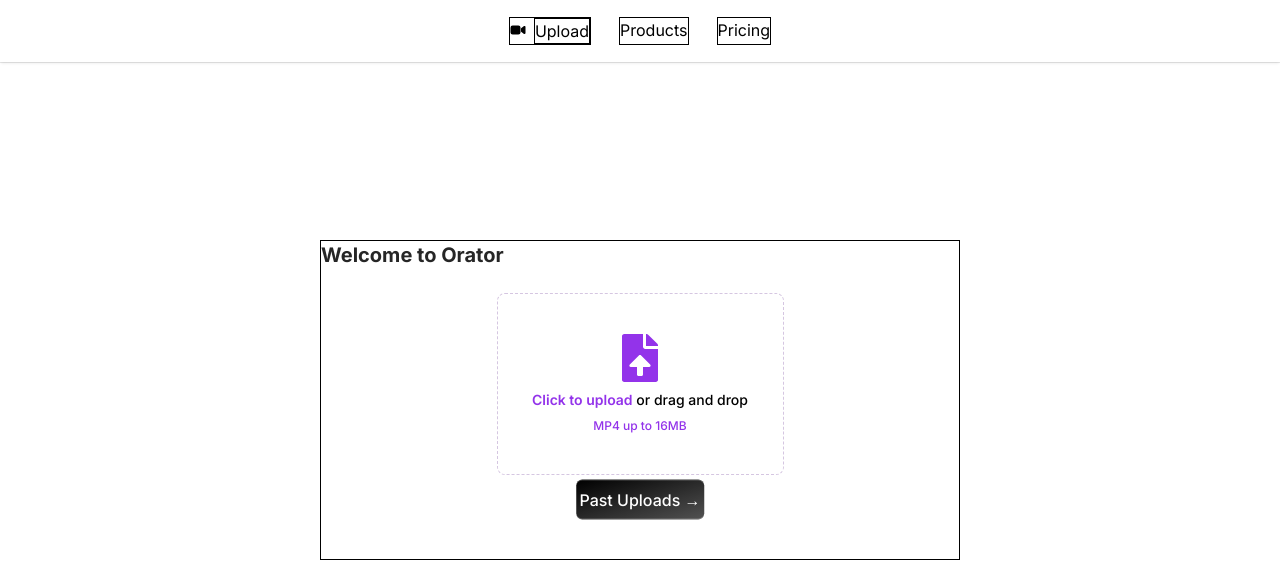
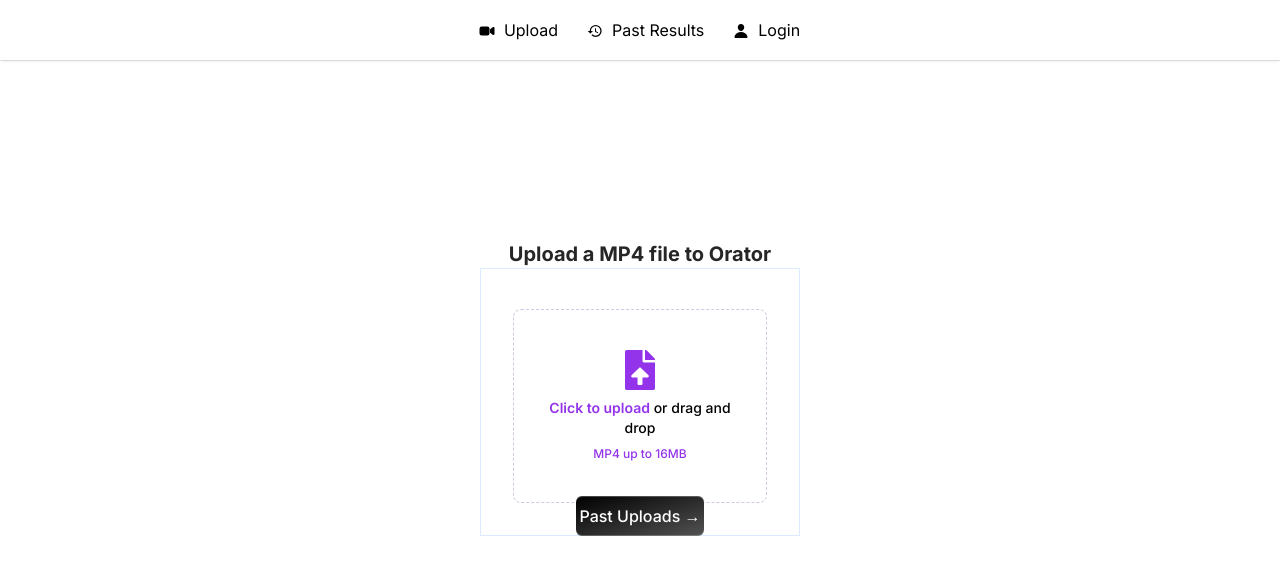
Before and after one commit to ArshiaZr/orator, a Next.js app in the folder client/: page /upload in a window 1280 px wide. Shown: the top 574 px of the page. Built offline with nearby package versions, Linux system fonts and the light colour scheme; what tailwindcss-debug-screens would draw is missing.

Commit message:
finish navbar and upload ui

```diff
--- a/client/package.json
+++ b/client/package.json
@@ -16,6 +16,7 @@
     "@react-three/fiber": "^8.16.3",
     "@tabler/icons-react": "^3.3.0",
     "aos": "^2.3.4",
+    "axios": "^1.6.8",
     "class-variance-authority": "^0.7.0",
     "clsx": "^2.1.1",
     "framer-motion": "^11.1.7",
@@ -30,7 +31,7 @@
     "tailwind-merge": "^2.3.0",
     "tailwindcss-animate": "^1.0.7",
     "three": "^0.163.0",
-    "v0": "^2.2.1"
+    "v0": "^1.1.1"
   },
   "devDependencies": {
     "@tailwindcss/typography": "^0.5.12",
--- a/client/src/app/upload/page.js
+++ b/client/src/app/upload/page.js
@@ -1,6 +1,4 @@
 "use client"
-import { FaFileUpload } from "react-icons/fa";
-import { useState } from "react";
 import Upload from "@/components/upload";
 import { ExportNavbar } from "@/components/navbar";
 import Link from "next/link";
@@ -11,14 +9,15 @@
             <div>
                 <ExportNavbar/>
             </div>
-            <div className="absolute inset-1/2 transform -translate-x-1/2 -translate-y-1/2 w-1/2 h-2/5 justify-center border border-black">
-                <div>
+            <div className="absolute inset-1/2 transform -translate-x-1/2 -translate-y-1/2 w-1/2 h-2/5 justify-center">
+                <div className="flex justify-center">
                     <h2 className="font-bold text-xl text-neutral-800 dark:text-neutral-200">
-                        Welcome to Orator
+                        Upload a MP4 file to Orator
                     </h2>
+                    <p></p>
                 </div>
                 <Upload/>
-                <div className="absolute inset-1/2 transform -translate-x-1/2 translate-y-full w-1/4 h-1/5 md:rounded-md xl:rounded-lg p-4">
+                <div className="absolute inset-1/2 transform -translate-x-1/2 translate-y-20 w-1/4 h-1/5 md:rounded-md xl:rounded-lg p-4">
                     <Link href="/upload/pastuploads" className="bg-gradient-to-br from-black to-neutral-600 w-full text-white rounded-md h-10 font-medium shadow-[0px_1px_0px_0px_#ffffff40_inset,0px_-1px_0px_0px_#ffffff40_inset] dark:shadow-[0px_1px_0px_0px_var(--zinc-800)_inset,0px_-1px_0px_0px_var(--zinc-800)_inset] flex items-center justify-center">
                         Past Uploads &rarr;
                     </Link>
--- a/client/src/components/Homepage.jsx
+++ b/client/src/components/Homepage.jsx
@@ -60,7 +60,7 @@
           }}
           className="group relative flex w-fit items-center gap-1.5 rounded-full bg-gray-950/10 px-4 py-2 text-gray-50 transition-colors hover:bg-gray-950/50"
         >
-          <Link className=" z-40" href={`/`}>Get Started</Link>
+          <Link className=" z-40" href="/dashboard">Get Started</Link>
           <FiArrowRight className="transition-transform group-hover:-rotate-45 group-active:-rotate-12" />
         </motion.button>
       </div>
--- a/client/src/components/navbar.tsx
+++ b/client/src/components/navbar.tsx
@@ -2,7 +2,9 @@
 import React, { useState } from "react";
 import { HoveredLink, Menu, MenuItem, ProductItem } from "./navbarmenu";
 import { cn } from "@/lib/utils";
-import { IoVideocam } from "react-icons/io5";
+import { IoVideocam, IoPerson } from "react-icons/io5";
+import { MdHistory } from "react-icons/md";
+import Link from "next/link";
 
 
 export function ExportNavbar() {
@@ -16,62 +18,69 @@
 function Navbar({ className }: { className?: string }) {
   const [active, setActive] = useState<string | null>(null);
   return (
-    <div
-      className={cn("fixed top-6 inset-x-0 w-screen mx-auto z-50", className)}
-    >
+    <div className={cn("fixed top-6 inset-x-0 w-screen mx-auto z-50", className)} >
       <Menu setActive={setActive}>
-        <div className="flex justify-front content-center space-x-2 border border-black">
-          <div className="flex justify-start relative top-1 ">
-              <IoVideocam />
+
+        {/* Upload */}
+        <Link href="/upload" className="flex justify-front content-center space-x-2">
+          <div className="flex justify-start relative top-1.5 ">
+            <IoVideocam />
           </div>
-          <div className="flex justify-end content-center">
+          <div className="flex justify-end content-center border border-transparent">
             <MenuItem setActive={setActive} active={active} item="Upload">
-              <div className="flex flex-col space-y-4 text-sm">
+              <h4 className="text-xl font-bold mb-1 text-black dark:text-white">
                 <HoveredLink href="/pastuploads">Past Uploads</HoveredLink>
-                <HoveredLink href="/interface-design">Interface Design</HoveredLink>
-                <HoveredLink href="/seo">Search Engine Optimization</HoveredLink>
-                <HoveredLink href="/branding">Branding</HoveredLink>
+              </h4>
+            </MenuItem>
+          </div>
+        </Link>
+
+        {/* Past Results */}
+        <Link href="/pastresults" className="flex justify-front content-center space-x-2">
+          <div className="flex justify-start relative top-1.5 ">
+              <MdHistory />
+          </div>
+          <div className="flex justify-end content-center border border-transparent">
+            <MenuItem setActive={setActive} active={active} item="Past Results">
+              <div className="text-sm grid grid-cols-2 gap-10 p-4">
+                <ProductItem
+                  title="Data Visualization"
+                  href="/visualize"
+                  src=""
+                  description="View your progress and results from previous uploads"
+                />
+                <ProductItem
+                  title="Past Suggestions"
+                  href="/suggestions"
+                  src="./vertex.svg"
+                  description="Take a look at the suggestions you've received in the past"
+                />
+                <ProductItem
+                  title="placeholder feature"
+                  href=""
+                  src=""
+                  description="lorem ipsum"
+                />
+                <ProductItem
+                  title="placeholder feature"
+                  href=""
+                  src=""
+                  description="lorem ipsum"
+                />
               </div>
             </MenuItem>
           </div>
-        </div>
+        </Link>
 
-        <MenuItem setActive={setActive} active={active} item="Products">
-          <div className="  text-sm grid grid-cols-2 gap-10 p-4">
-            <ProductItem
-              title="Algochurn"
-              href=""
-              src=""
-              description="Prepare for tech interviews like never before."
-            />
-            <ProductItem
-              title="Tailwind Master Kit"
-              href=""
-              src=""
-              description="Production ready Tailwind css components for your next project"
-            />
-            <ProductItem
-              title="Moonbeam"
-              href=""
-              src=""
-              description="Never write from scratch again. Go from idea to blog in minutes."
-            />
-            <ProductItem
-              title="Rogue"
-              href=""
-              src=""
-              description="Respond to government RFPs, RFIs and RFQs 10x faster using AI"
-            />
+        {/* Sign In/Log In */}
+        <Link href="/login" className="flex justify-front content-center space-x-2">
+          <div className="flex justify-start relative top-1.5">
+              <IoPerson />
           </div>
-        </MenuItem>
-        <MenuItem setActive={setActive} active={active} item="Pricing">
-          <div className="flex flex-col space-y-4 text-sm">
-            <HoveredLink href="/hobby">Hobby</HoveredLink>
-            <HoveredLink href="/individual">Individual</HoveredLink>
-            <HoveredLink href="/team">Team</HoveredLink>
-            <HoveredLink href="/enterprise">Enterprise</HoveredLink>
+          <div className="flex justify-end content-center border border-transparent">
+            <p>Login</p>
           </div>
-        </MenuItem>
+        </Link>
       </Menu>
     </div>
 
--- a/client/src/components/navbarmenu.tsx
+++ b/client/src/components/navbarmenu.tsx
@@ -25,7 +25,7 @@
   children?: React.ReactNode;
 }) => {
   return (
-    <div onMouseEnter={() => setActive(item)} className="relative border border-black">
+    <div onMouseEnter={() => setActive(item)} className="relative">
       <motion.p
         transition={{ duration: 0.3 }}
         className="cursor-pointer text-black hover:opacity-[0.9] dark:text-white"
@@ -92,10 +92,11 @@
         <Link href={href} className="flex space-x-2">
             <Image
                 src={src}
-        width={140}
-        height={70}
+                width={60} // Modify the width here
+                height={30} // Modify the height here
                 alt={title}
-        className="flex-shrink-0 rounded-md shadow-2xl"
+                className="flex-shrink-0 rounded-md shadow-2xl bg-shadowcolor"
+                style={{ backgroundImage: 'linear-gradient(to top, shadowcolor, white)' }} // Replace #color1 and #color2 with your desired gradient colors
             />
             <div>
                 <h4 className="text-xl font-bold mb-1 text-black dark:text-white">
--- a/client/src/components/upload.jsx
+++ b/client/src/components/upload.jsx
@@ -1,21 +1,36 @@
 import { FaFileUpload } from "react-icons/fa";
+import { useState } from "react";
+import axios from 'axios';
 
 const Upload = () => {
+    const [files, setFiles] = useState([]);
+    const [uploadProgress, setUploadProgress] = useState(0);
+
     function handleVideoUpload(event) {
         const files = event.target.files;
+        setFiles(files);
         if (files && files.length > 0) {
             const url = URL.createObjectURL(files[0]);
             console.log(url);
+            const data = new FormData();
+            data.append('file', files[0]);
+            axios.post('/upload', data, {
+                onUploadProgress: (progressEvent) => {
+                    const percentCompleted = Math.round((progressEvent.loaded * 100) / progressEvent.total);
+                    setUploadProgress(percentCompleted);
+                }
+            });
         }
     }
 
     return (
+        <div>
             <div className="flex flex-wrap justify-center content-center">
-            <div className="w-full h-full md:w-1/2 p-4">
+                <div className="w-full h-full md:w-1/2 p-8 border border-blue-100">
                     <label htmlFor="dropzone-file" className="block font-medium leading-6 text-purple-900 text-right">
                         <div className="mt-2 flex justify-center rounded-lg border border-dashed border-purple-900/25 px-6 py-10">
                             <div className="text-center">
-                            <FaFileUpload className="mx-auto h-12 w-12 text-purple-600 mb-2 hover:border-solid hover:border-purple-900" />
+                                <FaFileUpload className="mx-auto h-10 w-10 text-purple-600 mb-2 hover:border-solid hover:border-purple-900" />
                                 <p className="mb-2 text-sm text-black">
                                     <span className="relative cursor-pointer rounded-md font-semibold text-purple-600 focus-within:outline-none focus-within:ring-2 focus-within:ring-purple-600 focus-within:ring-offset-2 hover:text-purple-500">
                                         Click to upload
@@ -36,6 +51,15 @@
                         </div>
                     </label>
                 </div>
+                {files && files.length > 0 && (
+                    <div className="flex justify-start space-y-1">
+                        <h2>Uploading: {files[0].name}</h2>
+                        <div className="w-full bg-gray-200 rounded-full h-2.5 dark:bg-gray-700">
+                            <div className={`bg-${uploadProgress === 100 ? 'green' : 'blue'}-600 h-2.5 rounded-full`} style={{width: `${uploadProgress}%`}}></div>
+                        </div>
+                    </div>
+                )}
+            </div>
         </div>
     );
 };
--- a/client/tailwind.config.js
+++ b/client/tailwind.config.js
@@ -40,6 +40,10 @@
         accent: {
           DEFAULT: '#268de0',
           light: '#5daef0',
+        },
+        shadowcolor: {
+          DEFAULT: "#EDEDED",
+          light: "#F5F5F5",
         },
       },
       dropShadow: {
```
Also changed, not shown: 1 other file (tests, documents, lock files or other folders). Lines whose indentation alone changed are shown as unchanged.
